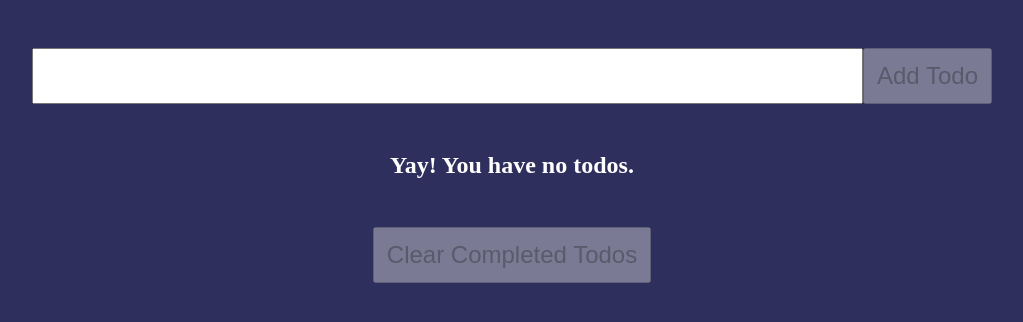
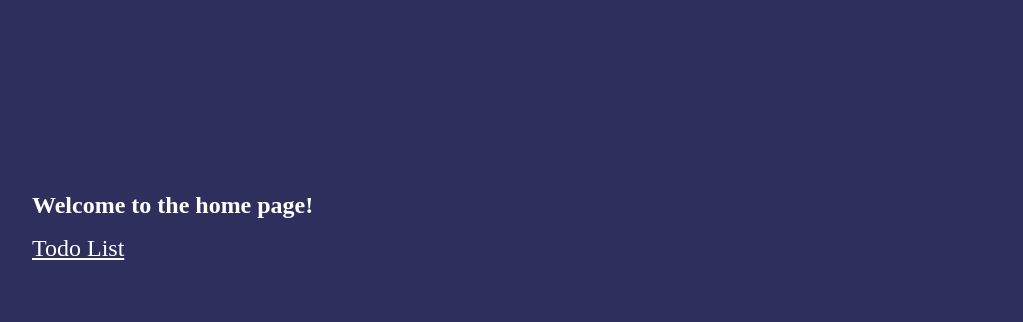
Before and after one commit to BlaineEhrhart/mentee-react-app, a React (Create React App) app: page / in a window 1280 px wide. Shown: the top 322 px of the page, without its empty margins (128-1151 px from the left). Built offline with nearby package versions, Linux system fonts and the light colour scheme.

Commit message:
feat: add homepage chore: update dependencies

```diff
--- a/src/App.css
+++ b/src/App.css
@@ -7,23 +7,23 @@ body {
     color: #FFF;
 }
 
-.App {
-    margin: 0 auto;
+.app {
+    margin: 8rem auto 0;
     padding: 0 1rem;
     max-width: 40rem;
 }
 
-.App form {
+.app form {
     display: flex;
 }
 
-.App form input {
+.app form input {
     flex: 1;
     padding: .5rem;
     font-size: 1rem;
 }
 
-.App form button {
+.app form button {
     flex: 0 1;
     white-space: nowrap;
 }
@@ -58,3 +58,7 @@ body {
 .todo input {
     margin-right: 1rem;
 }
+
+a {
+    color: #FFF;
+}
--- a/src/App.tsx
+++ b/src/App.tsx
@@ -1,89 +1,26 @@
-import { useState, FormEvent, useEffect } from 'react';
-
-import {fetchFromFarDistantDatabase, saveToFarDistantDatabase} from './AppEffects';
-import Todo from './Todo';
+import React from "react";
+import {
+  BrowserRouter as Router,
+  Switch,
+  Route
+} from "react-router-dom";
+import Home from "./Home";
+import TodoList from "./TodoList";
 import './App.css';
 
-interface ITodo {
-    description: string;
-    completed: boolean;
-};
-function App() {
-
-    const [todos, setTodos] = useState<ITodo[]>([]);
-    const [input, setInput] = useState('');
-    const [isLoading, setIsLoading] = useState(true);
-
-    useEffect(() => {
-        console.log('start fetch');
-        fetchFromFarDistantDatabase()
-            .then((data: any) => {
-                setTodos((currentTodos) => [...currentTodos, ...data]);
-                setIsLoading(false);
-                console.log('fetchFromFarDistantDatabase', {data});
-            });
-    }, []);
-
-    useEffect(() => {
-        if (isLoading) {
-            return;
-        }
-        console.log('saving database', todos);
-        saveToFarDistantDatabase(todos);
-    }, [todos, isLoading]);
-
-    const emptyInput = input.length === 0;
-
-    function onSubmit(e: FormEvent) {
-
-        e.preventDefault();
-
-        if (emptyInput) {
-            return;
-        }
-
-        const newTodos = [...todos, {
-            description: input,
-            completed: false
-        }];
-        setTodos(newTodos);
-        setInput('');
-    }
-
-    function toggleTodo(i: number) {
-
-        const newTodos = [...todos];
-        newTodos[i] = {
-            ...newTodos[i],
-            completed: !newTodos[i].completed
-        };
-        setTodos(newTodos);
-    }
-
-    function clearCompletedTodos() {
-
-        const newTodos = todos.filter(todo => !todo.completed);
-        setTodos(newTodos);
-    }
-
-    console.log('Re-rendering app');
-
-    return (
-        <div className="App mt-8">
-            <form onSubmit={onSubmit}>
-                <input type="text" value={input} onChange={e => setInput(e.target.value)} />
-                <button className="btn" type="submit" disabled={emptyInput}>Add Todo</button>
-            </form>
-            {isLoading && <p className="mt-8 text-center"><strong>Loading...</strong></p>}
-            <ul className="mt-8 list">
-                {todos.map((item, i) => <Todo key={i} text={item.description} completed={item.completed} onClick={() => toggleTodo(i)} />)}
-            </ul>
-            {!isLoading && todos.length === 0 && <p className="mt-8 text-center"><strong>Yay! You have no todos.</strong></p>}
-            <p className="text-center mt-8">
-                <button className="btn" onClick={clearCompletedTodos} type="button" disabled={!todos.some(t => t.completed)}>Clear Completed Todos</button>
-            </p>
-        </div>
-    );
+export default function App() {
+  return (
+    <Router>
+      <div>
+        <Switch>
+          <Route path="/todo-list">
+            <TodoList />
+          </Route>
+          <Route path="/">
+            <Home />
+          </Route>
+        </Switch>
+      </div>
+    </Router>
+  );
 }
-
-export default App;
--- /dev/null
+++ b/src/Home.tsx
@@ -0,0 +1,9 @@
+import {Link} from "react-router-dom";
+import React from "react";
+
+export default function Home() {
+    return <div className="app">
+        <h1>Welcome to the home page!</h1>
+        <Link to="/todo-list">Todo List</Link>
+    </div>;
+}
--- /dev/null
+++ b/src/TodoList.tsx
@@ -0,0 +1,88 @@
+import { useState, FormEvent, useEffect } from 'react';
+
+import {fetchFromFarDistantDatabase, saveToFarDistantDatabase} from './AppEffects';
+import Todo from './Todo';
+
+interface ITodo {
+    description: string;
+    completed: boolean;
+};
+function TodoList() {
+
+    const [todos, setTodos] = useState<ITodo[]>([]);
+    const [input, setInput] = useState('');
+    const [isLoading, setIsLoading] = useState(true);
+
+    useEffect(() => {
+        console.log('start fetch');
+        fetchFromFarDistantDatabase()
+            .then((data: any) => {
+                setTodos((currentTodos) => [...currentTodos, ...data]);
+                setIsLoading(false);
+                console.log('fetchFromFarDistantDatabase', {data});
+            });
+    }, []);
+
+    useEffect(() => {
+        if (isLoading) {
+            return;
+        }
+        console.log('saving database', todos);
+        saveToFarDistantDatabase(todos);
+    }, [todos, isLoading]);
+
+    const emptyInput = input.length === 0;
+
+    function onSubmit(e: FormEvent) {
+
+        e.preventDefault();
+
+        if (emptyInput) {
+            return;
+        }
+
+        const newTodos = [...todos, {
+            description: input,
+            completed: false
+        }];
+        setTodos(newTodos);
+        setInput('');
+    }
+
+    function toggleTodo(i: number) {
+
+        const newTodos = [...todos];
+        newTodos[i] = {
+            ...newTodos[i],
+            completed: !newTodos[i].completed
+        };
+        setTodos(newTodos);
+    }
+
+    function clearCompletedTodos() {
+
+        const newTodos = todos.filter(todo => !todo.completed);
+        setTodos(newTodos);
+    }
+
+    console.log('Re-rendering app');
+
+    return (
+        <div className="app">
+            <form onSubmit={onSubmit}>
+                <input type="text" value={input} onChange={e => setInput(e.target.value)} />
+                <button className="btn" type="submit" disabled={emptyInput}>Add Todo</button>
+            </form>
+            {isLoading && <p className="mt-8 text-center"><strong>Loading...</strong></p>}
+            <ul className="mt-8 list">
+                {todos.map((item, i) => <Todo key={i} text={item.description} completed={item.completed} onClick={() => toggleTodo(i)} />)}
+            </ul>
+            {!isLoading && todos.length === 0 && <p className="mt-8 text-center"><strong>Yay! You have no todos.</strong></p>}
+            <p className="text-center mt-8">
+                <button className="btn" onClick={clearCompletedTodos} type="button" disabled={!todos.some(t => t.completed)}>Clear Completed Todos</button>
+            </p>
+        </div>
+    );
+}
+
+export default TodoList;
```
Also changed, not shown: package.json (+10 -8 lines), 1 other file (tests, documents, lock files or other folders).
